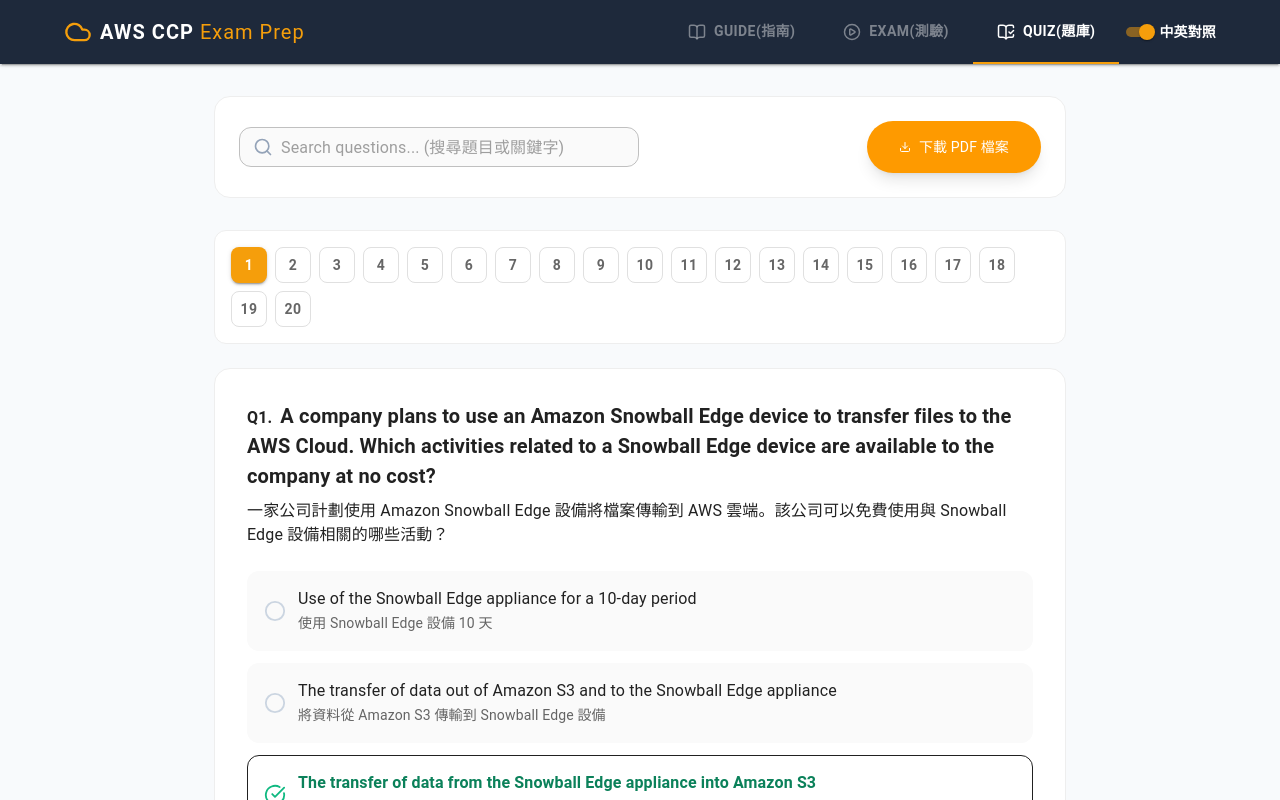
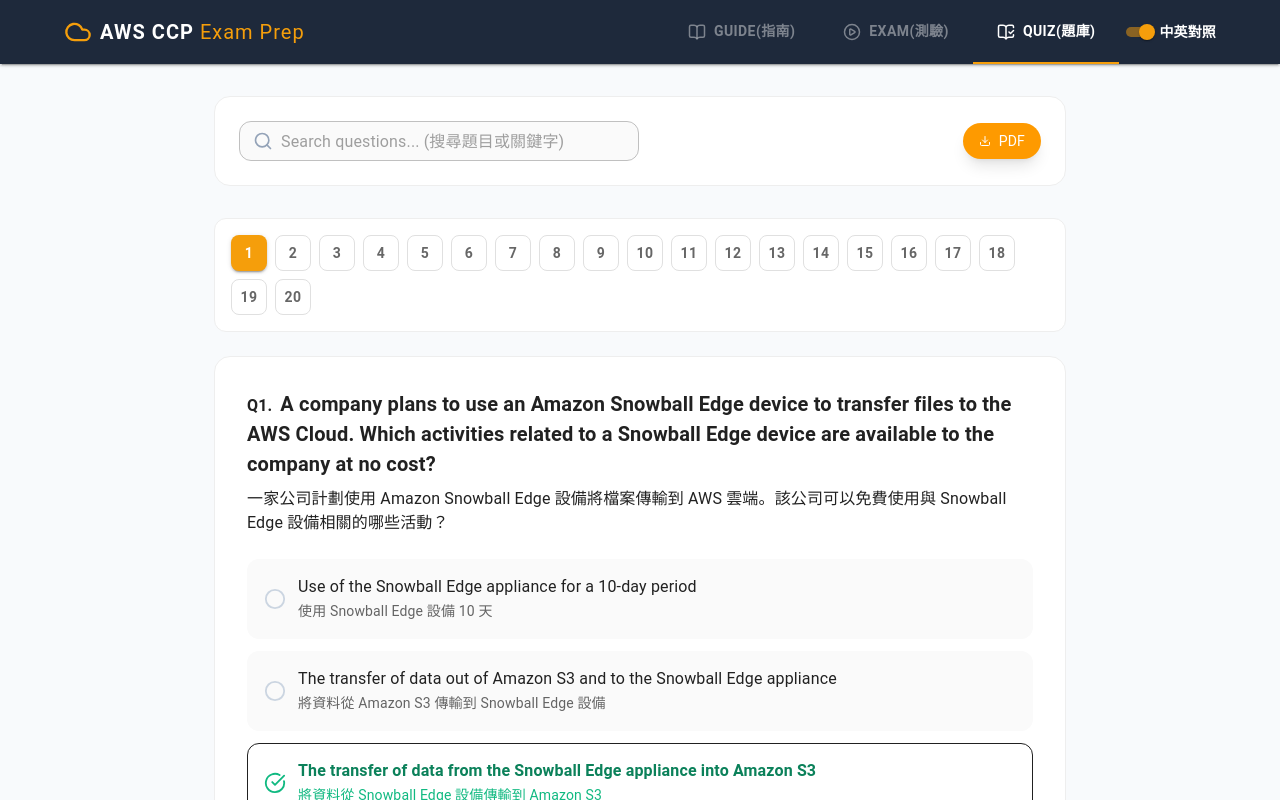
Before and after one commit to ayay459547/aws-ccp-clf-c02, a Next.js app: page / in a window 1280 px wide. Both pictures are taken after a click on the tab "QUIZ(題庫)". Shown: the top 800 px of the page. Built offline with nearby package versions, Linux system fonts and the light colour scheme.

Commit message:
fix: print PDF

```diff
--- a/components/Export.tsx
+++ b/components/Export.tsx
@@ -1,5 +1,5 @@
 import { useState, useRef } from "react";
-import { Download, Loader2 } from "lucide-react";
+import { Download } from "lucide-react";
 
 import { FULL_AWS_QUIZ_DATA } from "@/lib/questions";
 
@@ -22,18 +22,13 @@
       margin: 10, // 稍微縮小邊界，讓文字有更多空間
       filename: "AWS_CCP_Quiz_Export.pdf",
       image: { type: "jpeg", quality: 0.98 },
-      // 加上 windowWidth 確保 html2canvas 擷取時能取得完整的容器寬度
       html2canvas: {
         scale: 2,
         useCORS: true,
-        windowWidth: 794,
         scrollX: 0,
         scrollY: 0,
       },
       jsPDF: { unit: "mm", format: "a4", orientation: "portrait" },
-      pagebreak: {
-        mode: ["css", "legacy"],
-      },
     } as const;
 
     html2pdf()
@@ -50,19 +45,10 @@
       <button
         onClick={handleDownloadPdf}
         disabled={isGenerating}
-        className="inline-flex items-center justify-center gap-2 bg-amber-500 hover:bg-amber-600 disabled:bg-amber-300 text-white text-sm py-4 px-8 rounded-full transition-all duration-300 shadow-lg hover:shadow-amber-500/30 cursor-pointer"
+        className="inline-flex items-center justify-center gap-2 bg-amber-500 hover:bg-amber-600 disabled:bg-amber-300 text-white text-sm py-2 px-4 rounded-full transition-all duration-300 shadow-lg hover:shadow-amber-500/30 cursor-pointer"
       >
-        {isGenerating ? (
-          <>
-            <Loader2 className="w-3 h-3 animate-spin" />
-            PDF 產生中...
-          </>
-        ) : (
-          <>
-            <Download className="w-3 h-3 group-hover:-translate-y-1 transition-transform" />
-            下載 PDF 檔案
-          </>
-        )}
+        <Download className="w-3 h-3 group-hover:-translate-y-1 transition-transform" />
+        PDF
       </button>
 
       {/* ========================================================= */}
@@ -79,7 +65,7 @@
         <div
           ref={pdfContentRef}
           style={{
-            width: "794px",
+            width: "720px",
             boxSizing: "border-box",
             padding: "30px",
             backgroundColor: "#fff",
```
